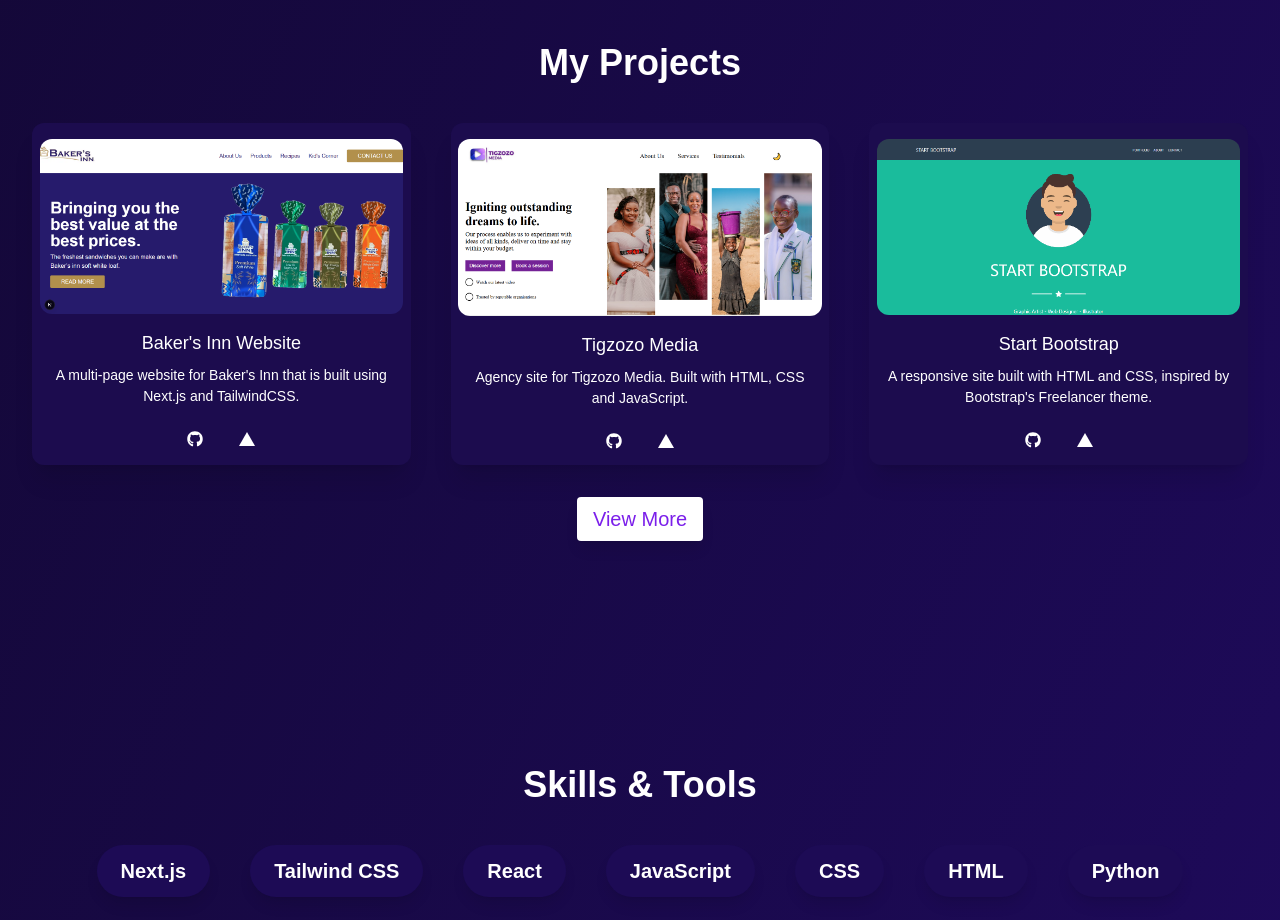
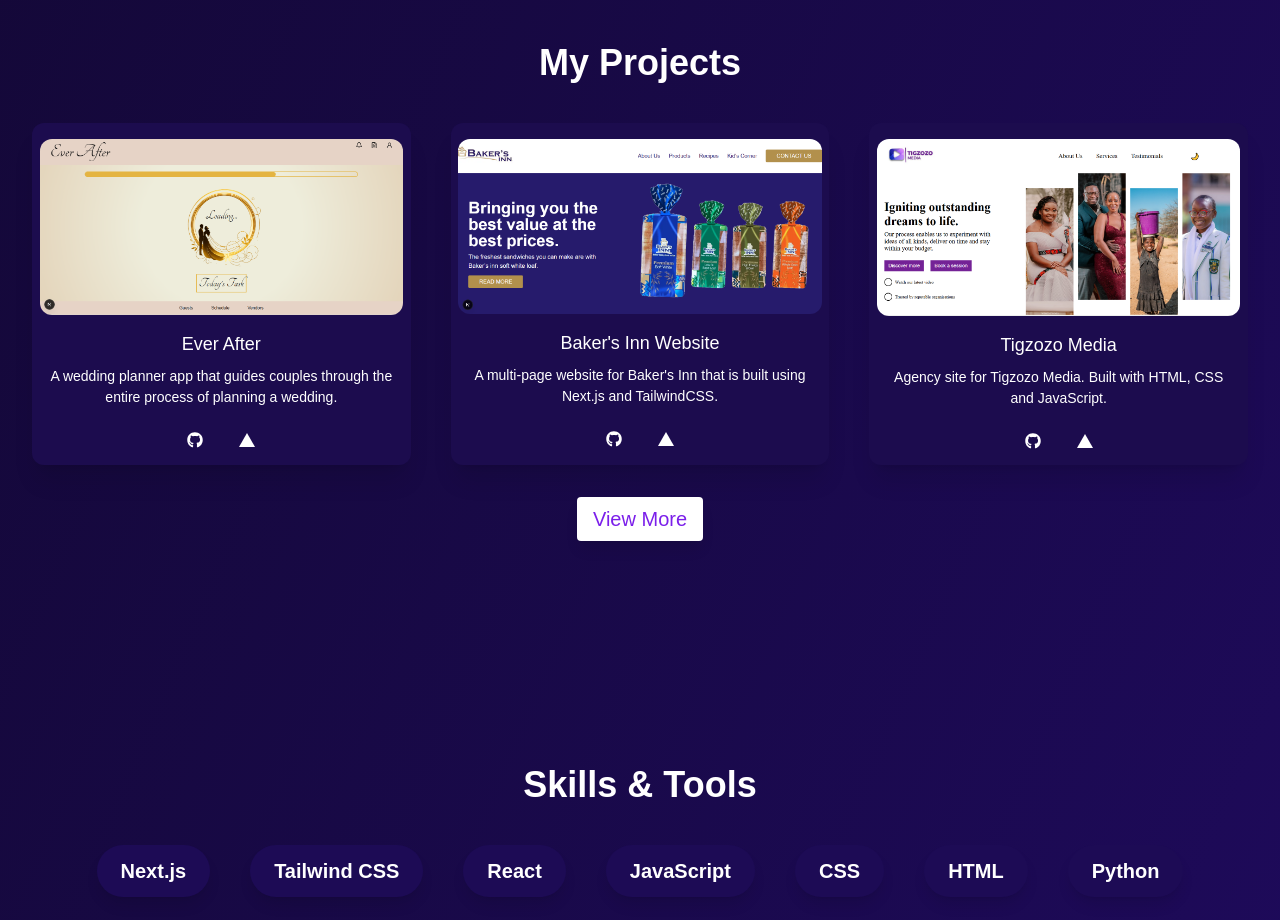
Before and after one commit to nyaa123987/nyasha-front-end, a Next.js app: page / in a window 1280 px wide. Shown: the part 1500-2420 px from the top of the page. Built offline with nearby package versions, Linux system fonts and the light colour scheme.

Commit message:
Updated projects

```diff
--- a/src/components/Projects.tsx
+++ b/src/components/Projects.tsx
@@ -13,9 +13,9 @@
 
 export default function Projects() {
   const projectsData: Project[] = [
-      { title: 'Baker\'s Inn Website', descr: 'A multi-page website for Baker\'s Inn that is built using Next.js and TailwindCSS.', github: 'https://github.com/nyaa123987/Bakers-Inn', vercel: 'https://bakers-inn-git-main-nyashas-projects-0049bd2f.vercel.app', img: '/images/bakers-inn.png' },
-      { title: 'Tigzozo Media', descr: 'Agency site for Tigzozo Media. Built with HTML, CSS and JavaScript.', github: 'https://github.com/nyaa123987/tigzozo-media', vercel: 'https://nyaa123987.github.io/tigzozo-media/', img: '/images/tigzozo.png' },
-      { title: 'Start Bootstrap', descr: 'A responsive site built with HTML and CSS, inspired by Bootstrap\'s Freelancer theme.', github: 'https://github.com/nyaa123987/StartBootstrap', vercel: 'https://nyaa123987.github.io/StartBootstrap/', img: '/images/start-bootstrap.png' },
+    { title: 'Ever After', descr: 'A wedding planner app that guides couples through the entire process of planning a wedding.', github: 'https://github.com/nyaa123987/wedding-planner', vercel: 'https://wedding-planner-omega-flame.vercel.app/', img: '/images/ever-after.png' },
+    { title: 'Baker\'s Inn Website', descr: 'A multi-page website for Baker\'s Inn that is built using Next.js and TailwindCSS.', github: 'https://github.com/nyaa123987/Bakers-Inn', vercel: 'https://bakers-inn-git-main-nyashas-projects-0049bd2f.vercel.app', img: '/images/bakers-inn.png' },
+    { title: 'Tigzozo Media', descr: 'Agency site for Tigzozo Media. Built with HTML, CSS and JavaScript.', github: 'https://github.com/nyaa123987/tigzozo-media', vercel: 'https://nyaa123987.github.io/tigzozo-media/', img: '/images/tigzozo.png' },
   ];
 
   return (
--- a/src/pages/projects.tsx
+++ b/src/pages/projects.tsx
@@ -11,7 +11,7 @@
 
 export default function ProjectsPage() {
   const projectsData: Project[] = [
-    { title: 'Ever After - Wedding Planner App', descr: 'Coming soon...', github: 'https://github.com/nyaa123987/wedding-planner', vercel: 'https://wedding-planner-omega-flame.vercel.app/', img: '/images/ever-after.png' },
+    { title: 'Ever After', descr: 'A wedding planner app that guides couples through the entire process of planning a wedding.', github: 'https://github.com/nyaa123987/wedding-planner', vercel: 'https://wedding-planner-omega-flame.vercel.app/', img: '/images/ever-after.png' },
     { title: 'Baker\'s Inn Website', descr: 'A website for Baker\'s Inn that is built using Next.js and TailwindCSS.', github: 'https://github.com/nyaa123987/Bakers-Inn', vercel: 'https://bakers-inn-git-main-nyashas-projects-0049bd2f.vercel.app', img: '/images/bakers-inn.png' },
     { title: 'Tigzozo Media', descr: 'Agency site for Tigzozo Media with dark mode. Built with HTML, CSS and JavaScript.', github: 'https://github.com/nyaa123987/tigzozo-media', vercel: 'https://nyaa123987.github.io/tigzozo-media/', img: '/images/tigzozo.png' },
     { title: 'Stopwatch', descr:'Clean, responsive, and fully functional stopwatch app, built using React.js.', github: 'https://github.com/nyaa123987/stopwatch', vercel:'https://stopwatch-7i9rloekh-nyashas-projects-0049bd2f.vercel.app/', img: '/images/stopwatch.png' },
```
